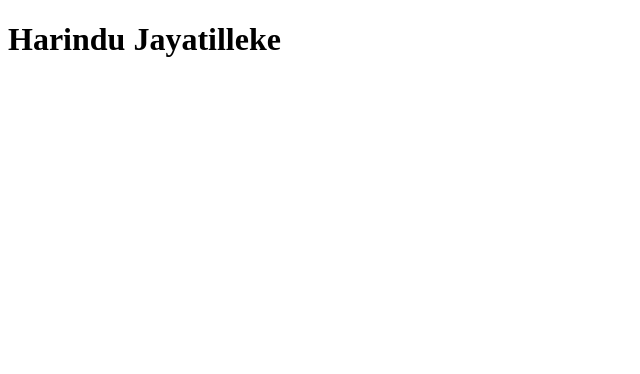
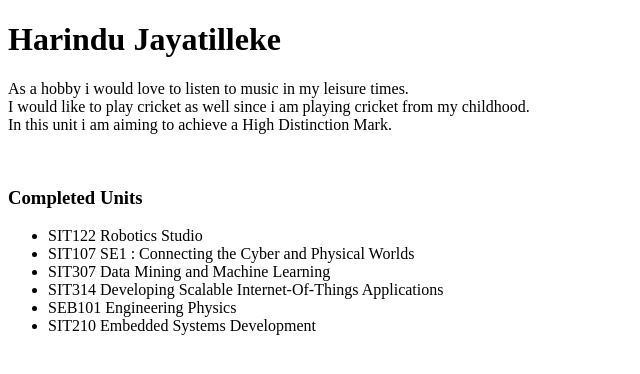
Before and after one commit to HarinduJayatillek/TrackMe, a plain HTML site: page about-me.html in a window 1280 px wide. Shown: the whole page, without its empty margins (0-640 px from the left). Drawn offline with Linux system fonts and the light colour scheme.

Commit message:
DOC: Add webpage for bio

```diff
--- a/about-me.html
+++ b/about-me.html
@@ -10,5 +10,19 @@
     </head>
     <body>
         <h1>Harindu Jayatilleke</h1>
+        <p> As a hobby i would love to listen to music in my leisure times.<br>
+            I would like to play cricket as well since i am playing cricket from my childhood.<br>
+            In this unit i am aiming to achieve a High Distinction Mark.
+        </p>
+        <br>
+        <h3>Completed Units</h3>
+        <ul>
+            <li>SIT122 Robotics Studio</li>
+            <li>SIT107 SE1 : Connecting the Cyber and Physical Worlds</li>
+            <li>SIT307 Data Mining and Machine Learning</li>
+            <li>SIT314 Developing Scalable Internet-Of-Things Applications</li>
+            <li>SEB101 Engineering Physics</li>
+            <li>SIT210 Embedded Systems Development</li>
+          </ul>
     </body>
 </html>
```
